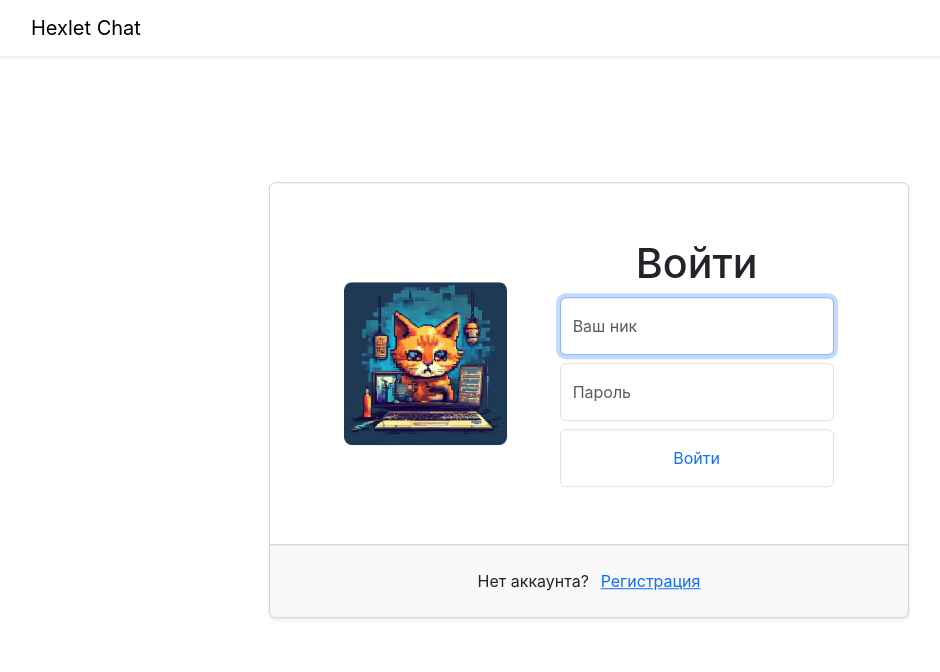
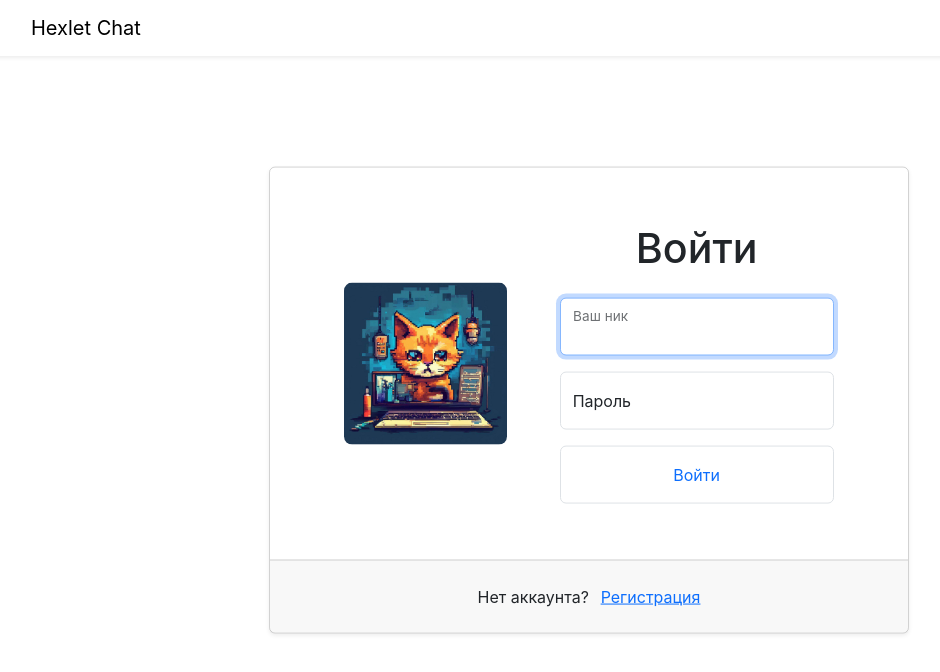
Before and after one commit to xyzelena/Chat, a React (Create React App) app in the folder frontend/: page /login in a window 1280 px wide. Shown: the top 672 px of the page, without its empty margins (51-991 px from the left). Built offline with nearby package versions, Linux system fonts and the light colour scheme; no server answers.

Commit message:
fix with eslint

```diff
--- a/frontend/src/components/Forms/LoginForm.jsx
+++ b/frontend/src/components/Forms/LoginForm.jsx
@@ -5,6 +5,8 @@ import { Form } from 'react-bootstrap';
 import { toast } from 'react-toastify';
 
 import { useFormik } from 'formik';
+
+import cn from 'classnames';
 
 import useAuth from '../../hooks/useAuth.js';
 
@@ -32,17 +34,17 @@ const LoginForm = () => {
   useEffect(() => {
     if (validAuth === false) {
       refUsername.current.focus();
-      refUsername.current.classList.add('is-invalid');
-      refPassword.current.classList.add('is-invalid');
+      // refUsername.current.classList.add('is-invalid');
+      // refPassword.current.classList.add('is-invalid');
       refFeedback.current.style.display = 'block';
     }
 
     if (validAuth === true) {
-      refUsername.current.classList.remove('is-invalid');
-      refPassword.current.classList.remove('is-invalid');
+      // refUsername.current.classList.remove('is-invalid');
+      // refPassword.current.classList.remove('is-invalid');
 
-      refUsername.current.classList.add('is-valid');
-      refPassword.current.classList.add('is-valid');
+      // refUsername.current.classList.add('is-valid');
+      // refPassword.current.classList.add('is-valid');
 
       refFeedback.current.style.display = 'none';
     }
@@ -63,6 +65,7 @@ const LoginForm = () => {
       try {
         const response = await axiosApi.post(ROUTES.login(), valuesForm);
         //console.log(response.data); // => { token: ..., username: 'admin' }
+
         if (response.data.token) {
           logIn(response.data);
           setValidAuth(true);
@@ -70,7 +73,6 @@ const LoginForm = () => {
       } catch (err) {
         if (err.code === 'ERR_NETWORK') {
           toast.error(t('errorsToast.networkError'));
-          //logOut();
         } else {
           setValidAuth(false);
           setError(t('loginForm.invalidCredentials'));
@@ -79,9 +81,14 @@ const LoginForm = () => {
     },
   });
 
+  const inputClasses = cn('form-control', {
+    'is-valid': validAuth === true,
+    'is-invalid': validAuth === false,
+  });
+
   return (
     <Form onSubmit={formik.handleSubmit}>
-      <div className="form-group">
+      <div className="form-floating mb-3">
         <input
           name="username"
           id="username"
@@ -89,14 +96,18 @@ const LoginForm = () => {
           required
           placeholder={t('loginForm.login')}
           type="text"
-          className="form-control"
+          className={inputClasses}
           onChange={formik.handleChange}
           value={formik.values.username}
           ref={refUsername}
         />
+
+        <label className="form-label" htmlFor="username">
+          {t('loginForm.login')}
+        </label>
       </div>
 
-      <div className="form-group">
+      <div className="form-floating mb-3">
         <input
           name="password"
           id="password"
@@ -104,11 +115,15 @@ const LoginForm = () => {
           required
           placeholder={t('loginForm.password')}
           type="password"
-          className="form-control"
+          className={inputClasses}
           onChange={formik.handleChange}
           value={formik.values.password}
           ref={refPassword}
         />
+
+        <label className="form-label" htmlFor="password">
+          {t('loginForm.password')}
+        </label>
 
         <div className="invalid-feedback" ref={refFeedback}>
           {error}
--- a/frontend/src/pages/Login/Login.jsx
+++ b/frontend/src/pages/Login/Login.jsx
@@ -18,7 +18,7 @@ const Login = () => {
         </div>
 
         <div className="forma">
-          <h1>{t('loginPage.header')}</h1>
+          <h1 className="mb-4">{t('loginPage.header')}</h1>
 
           <LoginForm />
         </div>
--- a/frontend/src/pages/SignUp/SignUp.jsx
+++ b/frontend/src/pages/SignUp/SignUp.jsx
@@ -11,7 +11,7 @@ const SignUp = () => {
     <div className="container_enteringData">
       <div className="container_enteringData_main">
         <div className="container_enteringData_img">
-          <img src={img} alt={t('signUpPage.header')} />
+          <img src={img} alt={t('loginPage.header')} />
         </div>
 
         <div className="forma">
```
